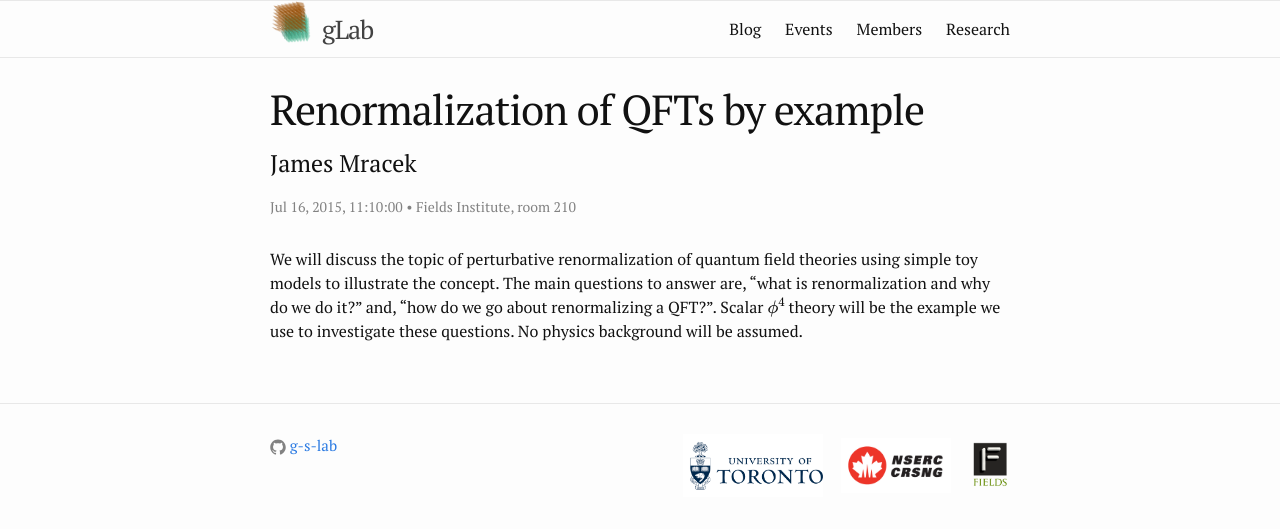
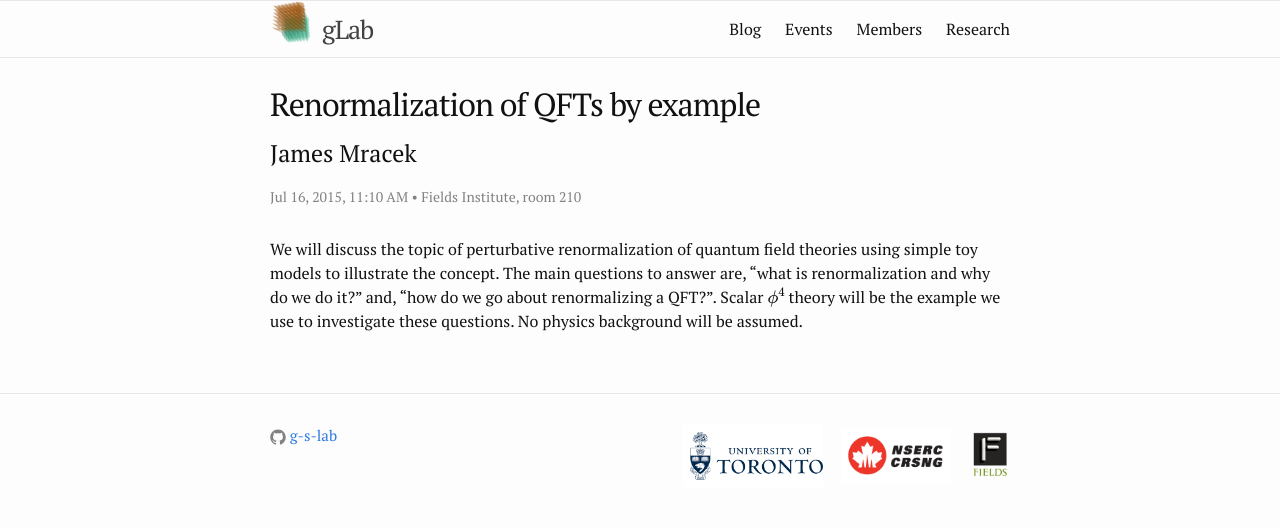
Before and after one commit to g-s-lab/glab, a Jekyll site: the page built from events/_posts/2015-07-16-mracek.md, in a window 1280 px wide. Shown: the top 529 px of the page. Built offline with Jekyll 4.4.1, drawn with Linux system fonts in a browser that asks for light colours; formulas are drawn with MathJax 3.

```diff
--- /dev/null
+++ b/.#_config.yml
@@ -0,0 +1 @@
+mgualt@Marcos-iMac.local.27631
--- a/_layouts/event.html
+++ b/_layouts/event.html
@@ -6,7 +6,11 @@ layout: default
   <header class="post-header">
     <h1 class="post-title">{{ page.title }}</h1>
     <h2 class="post-name"> {{ page.name }}</h2>
-    <p class="post-meta">{{ page.date | date: "%b %-d, %Y, %-T" }}{% if page.author %} • {{ page.author }}{% endif %}{% if page.meta %} • {{ page.meta }}{% endif %} • {{page.location}}</p>
+    <p class="post-meta">{{ page.date | date: "%b %-d, %Y, %l:%M %p" }}
+      {% if page.author %} • {{ page.author }}{% endif %}
+      {% if page.meta %} • {{ page.meta }}{% endif %}
+      • {{page.location}}
+    </p>
   </header>
 
   <article class="post-content">
--- a/_sass/_layout.scss
+++ b/_sass/_layout.scss
@@ -46,7 +46,7 @@
         }
     }
 
-    @include media-query($on-palm) {
+    @Include media-query($on-palm) {
         position: absolute;
         top: 9px;
         right: 30px;
@@ -179,7 +179,7 @@
 }
 
 .post-list {
-    margin-left: 0;
+    margin-left: 1.5em;
     list-style: none;
 
 }
@@ -191,11 +191,12 @@
 
 .post-link {
     display: block;
-    font-size: 24px;
+    font-size: 22px;
 }
 
 .member-link {
     font-size:18px;
+
 }
 
 .member-list {
@@ -207,7 +208,12 @@
 
 .event-list {
     margin-left: 0;
-    list-style: none;
+    list-style:none;
+}
+
+.event-link {
+    font-size:22px;
+    list-style:none;
 }
 
 .floatrightimg {
@@ -223,47 +229,30 @@
 }
 
 .post-title {
-    font-size: 42px;
+    font-size: 32px;
     letter-spacing: -1px;
     line-height: 1;
-
-    @include media-query($on-laptop) {
-        font-size: 36px;
-    }
 }
 
 .post-content {
     margin-bottom: $spacing-unit;
 
     h1 {
-        font-size: 38px;
-
-        @include media-query($on-laptop) {
-            font-size: 34px;
-        }
+        font-size: 32px;
     }
 
     h2 {
-        font-size: 32px;
+        font-size: 26px;
 
-        @include media-query($on-laptop) {
-            font-size: 28px;
-        }
     }
 
     h3 {
-        font-size: 26px;
+        font-size: 20px;
 
-        @include media-query($on-laptop) {
-            font-size: 22px;
-        }
     }
 
     h4 {
         font-size: 20px;
 
-        @include media-query($on-laptop) {
-            font-size: 18px;
-        }
     }
 }
--- a/css/main.scss
+++ b/css/main.scss
@@ -25,7 +25,6 @@ $grey-color-dark:  darken($grey-color, 25%);
 
 // Width of the content area
 $content-width:    800px;
-
 $on-palm:          350px;
 $on-laptop:        800px;
 
```
Also changed, not shown: events.md (+11 -11 lines), events/_posts/2015-07-16-test-5.md (deleted, +0 -11 lines), events/_posts/2015-07-24- test post.md (deleted, +0 -10 lines), events/_posts/2015-08-04-Pym.md (added, +13 -0 lines), events/_posts/2015-08-06-Pym.md (added, +10 -0 lines), events/_posts/2015-08-11-Pym.md (added, +10 -0 lines), events/_posts/2015-08-12-anothertest.md (deleted, +0 -10 lines), events/_posts/2015-08-16-testing.md (deleted, +0 -10 lines), events/_posts/2015-09-11-test-4.md (deleted, +0 -10 lines), events/_posts/2015-09-12-test-6.md (deleted, +0 -10 lines), events/_posts/2015-10-16-test-7.md (deleted, +0 -10 lines), index.md (+12 -13 lines), 1 other file.
